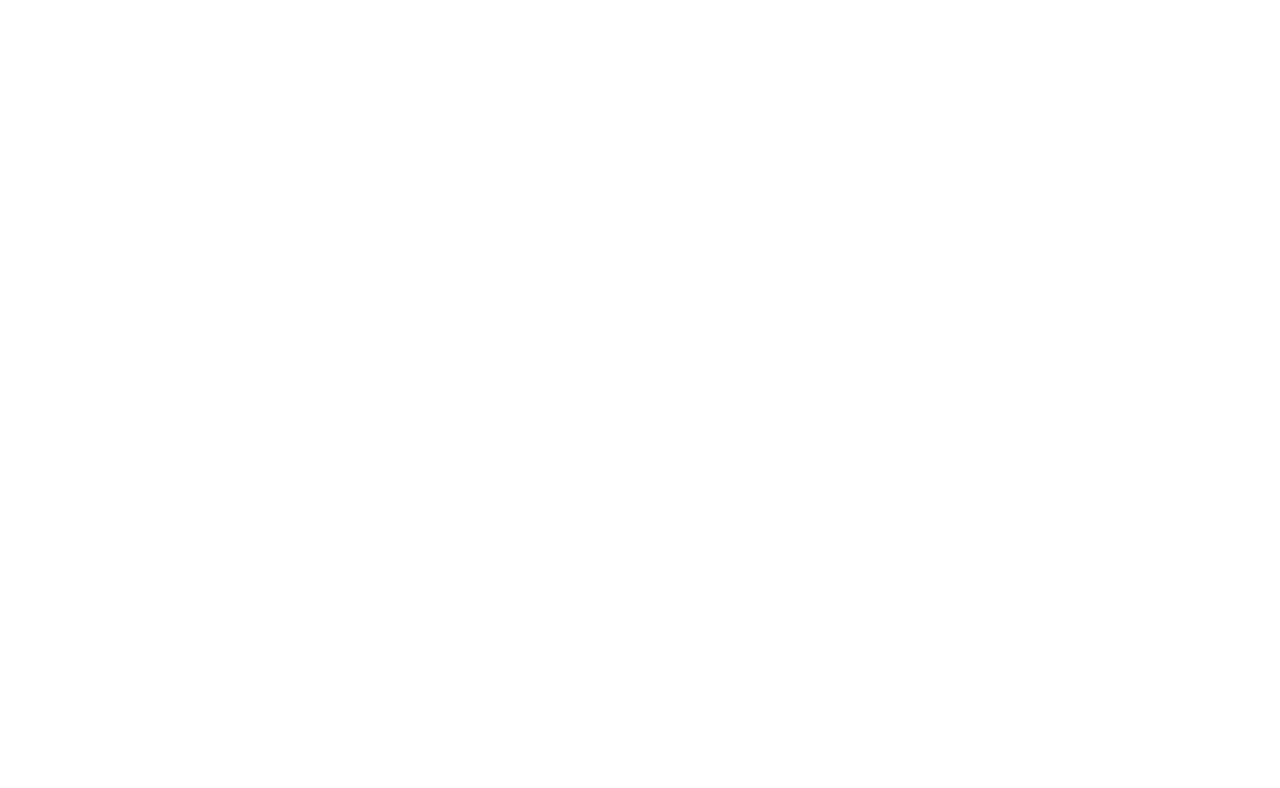
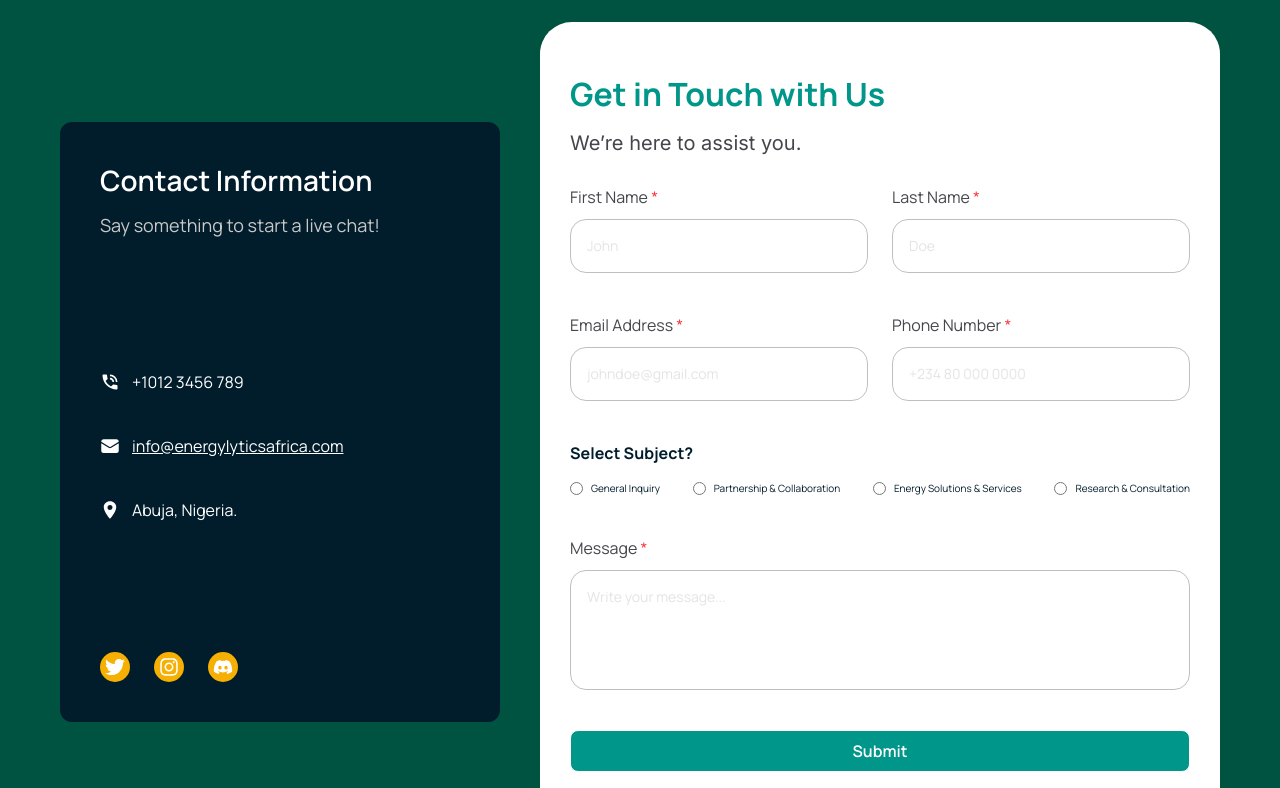
Before and after one commit to dev-riselabs/Energylytics, a React (Vite) app: page /contact-us in a window 1280 px wide. Before the commit this address had no page. Shown: the part 460-1248 px from the top of the page. Before the commit the page ends 800 px from the top, so only its background shows below. Built offline with nearby package versions, Linux system fonts and the light colour scheme; a web font is replaced by a local one.

Commit message:
finished contact

```diff
--- a/src/App.tsx
+++ b/src/App.tsx
@@ -14,6 +14,7 @@ import Blog from "./pages/Blog";
 import Partnerships from "./pages/Partnerships";
 import SocialImpact from "./pages/SocialImpact";
 import Services from "./pages/Services";
+import Contact from "./pages/Contact";
 
 function App() {
   return (
@@ -37,6 +38,7 @@ function App() {
           <Route path="social-impact" element={<SocialImpact />} />
           <Route path='/services' element={<Services/>}/>
           <Route path='/solutions' element={<Solutions/>}/>
+          <Route path='/contact-us' element={<Contact/>}/>
         </Route>
       </Routes>
     </BrowserRouter>
--- a/src/components/Header.tsx
+++ b/src/components/Header.tsx
@@ -64,7 +64,7 @@ const navLinks = [
       { title: "News", path: "" },
     ],
   },
-  { title: "contact", path: "/contact" },
+  { title: "contact", path: "/contact-us" },
 ];
 
 function Header() {
@@ -89,7 +89,11 @@ function Header() {
         className={`cursor-pointer text-slate30 hover:text-slate transition-all lg:hidden ${showMenu ? "fixed right-5 top-6 z-40" : ""}`}
         aria-label={showMenu ? "Close menu" : "Open menu"}
       >
-        {showMenu ? <MdClose className="w-6 h-6" /> : <FiMenu className="w-6 h-6" />}
+        {showMenu ? (
+          <MdClose className="w-6 h-6" />
+        ) : (
+          <FiMenu className="w-6 h-6" />
+        )}
       </button>
       <div className="lg:flex items-center gap-5 hidden xl:flex-1 xl:justify-between ">
         <nav className="flex items-center gap-2 xl:gap-4">
@@ -115,7 +119,7 @@ function Header() {
                     e.preventDefault();
 
                     setOpenDropdown(
-              openDropdown === navItem.title ? null : navItem.title
+                      openDropdown === navItem.title ? null : navItem.title,
                     );
                   }
                 }}
@@ -178,7 +182,7 @@ function Header() {
      }
    `}
       >
-        <nav className="flex flex-col gap-3">
+        <nav className="flex items-center gap-2 xl:gap-4">
           {navLinks.map((navItem) => (
             <div
               key={navItem.title}
@@ -195,9 +199,11 @@ function Header() {
               }}
             >
               <NavLink
-                to={navItem.path}
-                onClick={() => {
+                to={navItem.children ? "#" : navItem.path}
+                onClick={(e) => {
                   if (navItem.children) {
+                    e.preventDefault();
+
                     setOpenDropdown(
                       openDropdown === navItem.title ? null : navItem.title,
                     );
@@ -205,12 +211,14 @@ function Header() {
                 }}
                 className={({ isActive }) =>
                   `${
-                    isActive
+                    isActive && !navItem.children
                       ? "text-green25 font-bold hover:text-green"
                       : "text-zinc100 hover:text-slate"
-                  } transition-all text-sm capitalize flex items-center gap-1`
+                  } transition-all text-xs xl:text-sm capitalize flex items-center gap-1`
                 }
               >
+                <MdPlayArrow className="w-4 h-4" />
+
                 {navItem.title}
 
                 {navItem.children && (
@@ -219,15 +227,15 @@ function Header() {
               </NavLink>
 
               {navItem.children && openDropdown === navItem.title && (
-                <div className=" flex flex-col gap-1">
+                <div className="absolute top-full left-0 min-w-40 w-50 max-w-100 rounded-md bg-white shadow-lg p-2 z-20 flex flex-col gap-1">
                   {navItem.children.map((child) => (
-                    <a
+                    <NavLink
                       key={child.title}
-                      href={child.path}
+                      to={child.path}
                       className="block px-3 py-2 text-sm hover:bg-green25 hover:text-white rounded-md"
                     >
                       {child.title}
-                    </a>
+                    </NavLink>
                   ))}
                 </div>
               )}
--- a/src/index.css
+++ b/src/index.css
@@ -50,6 +50,7 @@
   --color-slate200: #797979;
 
   --color-zinc: #c4c4c4;
+  --color-zinc50 : #C9C9C9;
   --color-zinc100: #939090;
   --color-zinc200: #f9fafb;
   --color-zinc300: #172030;
@@ -62,11 +63,13 @@
   --color-black100: #333333;
   --color-black200: #222222;
   --color-black300: #0d1b12;
+  --color-black400 : #011C2B;
   --color-red: #ff383c;
   --color-purple: #ede3ff;
   --color-purple10: #3d00b7;
   --color-brown: #ffeacc;
   --color-brown10: #995b03;
+  --color-yellow: #F6AF03;
 }
 
 .auth-bg {
--- /dev/null
+++ b/src/pages/Contact.tsx
@@ -0,0 +1,93 @@
+import { FaDiscord, FaInstagram, FaTwitter } from "react-icons/fa"
+import { HiEnvelope } from "react-icons/hi2"
+import { IoLocationSharp } from "react-icons/io5"
+import { MdPhoneInTalk } from "react-icons/md"
+
+
+const subjects = [
+  "General Inquiry",
+  "Partnership & Collaboration",
+  "Energy Solutions & Services",
+  "Research & Consultation",
+];
+
+function Contact() {
+  return (
+   <>
+   <section className='bg-green65 py-15 pb-0 px-5 sm:px-7 md:px-15 grid grid-col md:grid-cols-2 gap-6 md:gap-7'>
+    <h1 className='text-slate font-bold text-[32px] font-manrope md:self-center'>Contact Us</h1>
+    <img src="/contact-us.png" alt="" className='w-full h-60 object-contain'/>
+   </section>
+   <section className="bg-green60 px-5 sm:px-7 md:px-15 py-15 grid grid-cols-1 md:grid-cols-5 gap-8 md:gap-10">
+    <div className="bg-black400 rounded-xl p-7 sm:p-10 flex flex-col justify-between h-120 sm:h-150 md:col-span-2 md:self-center">
+        <div className="flex flex-col gap-3 font-manrope ">
+            <h2 className="text-2xl sm:text-[28px] text-white font-semibold">Contact Information</h2>
+            <p className="text-lg text-zinc50">Say something to start a live chat!</p>
+        </div>
+        <div className="flex flex-col gap-10 font-manrope">
+            <div className="flex items-center gap-3">
+                <MdPhoneInTalk className="w-5 h-5 text-white" />
+                <span className="text-base text-white">+1012 3456 789</span>
+            </div>
+            <div className="flex items-center gap-3">
+                <HiEnvelope className="w-5 h-5 text-white" />
+                <a href="mailto:info@energylyticsafrica.com" className="text-base text-white underline">info@energylyticsafrica.com</a>
+            </div>
+            <div className="flex items-center gap-3">
+                <IoLocationSharp className="w-5 h-5 text-white" />
+                <span className="text-base text-white">Abuja, Nigeria.</span>
+            </div>
+        </div>
+        <div className="flex items-center gap-6">
+            <div className="w-7.5 h-7.5 rounded-full flex justify-center items-center bg-yellow text-white hover:bg-white hover:text-black100 transition-all"><FaTwitter className="w-5 h-5" /></div>
+             <div className="w-7.5 h-7.5 rounded-full flex justify-center items-center bg-yellow text-white hover:bg-white hover:text-black100 transition-all"><FaInstagram className="w-5 h-5" /></div>
+              <div className="w-7.5 h-7.5 rounded-full flex justify-center items-center bg-yellow text-white hover:bg-white hover:text-black100 transition-all"><FaDiscord className="w-5 h-5" /></div>
+        </div>
+    </div>
+
+    <div className="px-7 sm:px-7.5 py-12.5 flex bg-white flex-col gap-7 md:col-span-3 rounded-4xl">
+        <div className="flex flex-col gap-3">
+            <h2 className="text-xl sm:text-[32px] font-manrope text-green25 font-bold">Get in Touch with Us</h2>
+            <p className="text-lg sm:text-xl text-slate">We’re here to assist you.</p>
+        </div>
+        <form action="" className="flex flex-col gap-10">
+            <div className="grid grid-cols-1 sm:grid-cols-2 gap-x-6 gap-y-10">
+                <div className="flex flex-col gap-2.5 font-manrope">
+                    <label htmlFor="" className="text-base text-slate"> First Name <span className="text-red">*</span></label>
+                    <input type="text" name="" id="" placeholder="John" className="text-sm text-zinc50 border border-black/25 rounded-2xl p-4 outline-none focus:border-green25"/>
+                </div>
+                <div className="flex flex-col gap-2.5 font-manrope">
+                    <label htmlFor="" className="text-base text-slate"> Last Name  <span className="text-red">*</span></label>
+                    <input type="text" name="" id="" placeholder="Doe" className="text-sm text-zinc50 border border-black/25 rounded-2xl p-4 outline-none focus:border-green25"/>
+                </div>
+                <div className="flex flex-col gap-2.5 font-manrope">
+                    <label htmlFor="" className="text-base text-slate"> Email Address  <span className="text-red">*</span></label>
+                    <input type="text" name="" id="" placeholder="johndoe@gmail.com" className="text-sm text-zinc50 border border-black/25 rounded-2xl p-4 outline-none focus:border-green25"/>
+                </div>
+                <div className="flex flex-col gap-2.5 font-manrope">
+                    <label htmlFor="" className="text-base text-slate">Phone Number  <span className="text-red">*</span></label>
+                    <input type="text" name="" id="" placeholder="+234 80 000 0000" className="text-sm text-zinc50 border border-black/25 rounded-2xl p-4 outline-none focus:border-green25"/>
+                </div>
+                <div className="flex flex-col gap-4 md:col-span-2 font-manrope">
+                    <label htmlFor="" className="text-black400 text-base font-bold ">Select Subject?</label>
+                    <div className="flex justify-between items-center flex-wrap gap-3">
+                        {
+                            subjects.map(subject => <label key={subject} className="flex items-center-safe gap-2 text-[10px] text-black400"><input type="radio" name="subjects" id="" className="accent-black400"/>{subject}</label>)
+                        }
+                    </div>
+                </div>
+                <div className="flex flex-col gap-2.5 font-manrope md:col-span-2">
+                    <label htmlFor="" className="text-base text-slate">Message   <span className="text-red">*</span></label>
+                    <textarea name="" id="" placeholder="Write your message..." className="text-sm text-zinc50 h-30 resize-none border border-black/25 rounded-2xl p-4 outline-none focus:border-green25"/>
+                </div>
+            </div>
+            <button className="bg-green25 cursor-pointer text-white font-semibold text-base font-manrope py-2 rounded-lg w-full border bordr-green25 hover:bg-transparent hover:text-green25 transition-all">Submit</button>
+        </form>
+    </div>
+
+   </section>
+   </>
+  )
+}
+
+export default Contact
```
Also changed, not shown: public/contact-us.png (added). Lines whose indentation alone changed are shown as unchanged.
